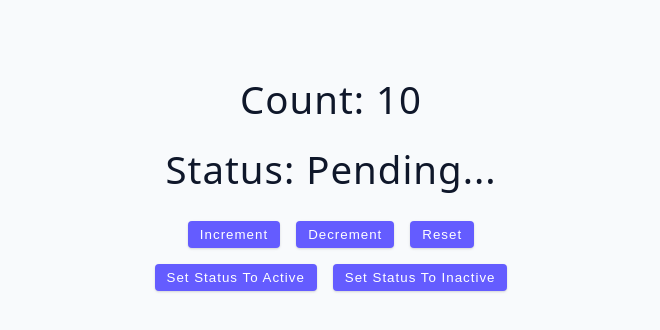
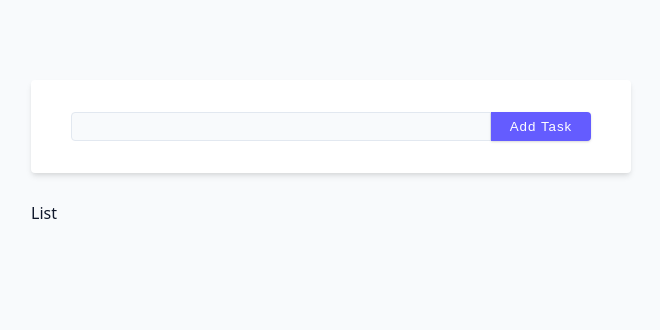
Before and after one commit to urielparavi/practical-typescript, a React (Vite) app: page / in a window 1280 px wide. Shown: the top 330 px of the page, without its empty margins (309-969 px from the left). Built offline with nearby package versions, Linux system fonts and the light colour scheme.

Commit message:
118. Tasks Project - Form Setup

```diff
--- a/src/App.tsx
+++ b/src/App.tsx
@@ -1,4 +1,4 @@
-import Component from './starter/09-rtk';
+import Component from './starter/10-tasks';
 
 function App() {
   return (
--- /dev/null
+++ b/src/starter/10-tasks/Form.tsx
@@ -0,0 +1,33 @@
+import { useState } from 'react';
+
+function Form() {
+  const [text, setText] = useState('');
+
+  const handleSubmit = (e: React.FormEvent<HTMLFormElement>) => {
+    e.preventDefault();
+    if (!text) {
+      alert('please enter a task');
+      return;
+    }
+    // add task
+    console.log(text);
+
+    setText('');
+  };
+
+  return (
+    <form className="form task-form" onSubmit={handleSubmit}>
+      <input
+        type="text"
+        className="form-input"
+        value={text}
+        onChange={(e) => setText(e.target.value)}
+      />
+      <button type="submit" className="btn">
+        add task
+      </button>
+    </form>
+  );
+}
+
+export default Form;
--- /dev/null
+++ b/src/starter/10-tasks/List.tsx
@@ -0,0 +1,5 @@
+function List() {
+  return <div>List</div>;
+}
+
+export default List;
--- a/src/starter/10-tasks/index.tsx
+++ b/src/starter/10-tasks/index.tsx
@@ -1,9 +1,16 @@
+import { useState } from 'react';
+import { type Task } from './types';
+import Form from './Form';
+import List from './List';
+
 function Component() {
+  const [tasks, setTasks] = useState<Task[]>([]);
+
   return (
-    <div>
-      <h2>React & Typescript</h2>
-      <h2>Task List</h2>
-    </div>
+    <section>
+      <Form />
+      <List />
+    </section>
   );
 }
 export default Component;
--- /dev/null
+++ b/src/starter/10-tasks/types.ts
@@ -0,0 +1,5 @@
+export type Task = {
+  id: string;
+  description: string;
+  isCompleted: boolean;
+};
```
